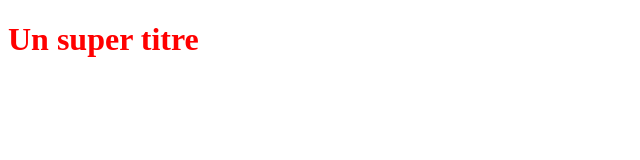
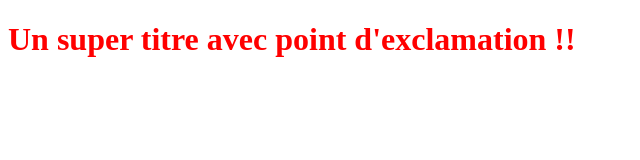
Before and after one commit to Palat7/OpenclassroomsProject, a plain HTML site: page index.html in a window 1280 px wide. Shown: the whole page, without its empty margins (0-640 px from the left). Drawn offline with Linux system fonts and the light colour scheme.

Commit message:
Modification du titre H1

```diff
--- a/index.html
+++ b/index.html
@@ -5,6 +5,6 @@
     <link rel="stylesheet" type="text/css" href="styles.css">
 </head>
 <body>
-<h1>Un super titre</h1>
+<h1>Un super titre avec point d'exclamation !!</h1>
 </body>
 </html>
```
